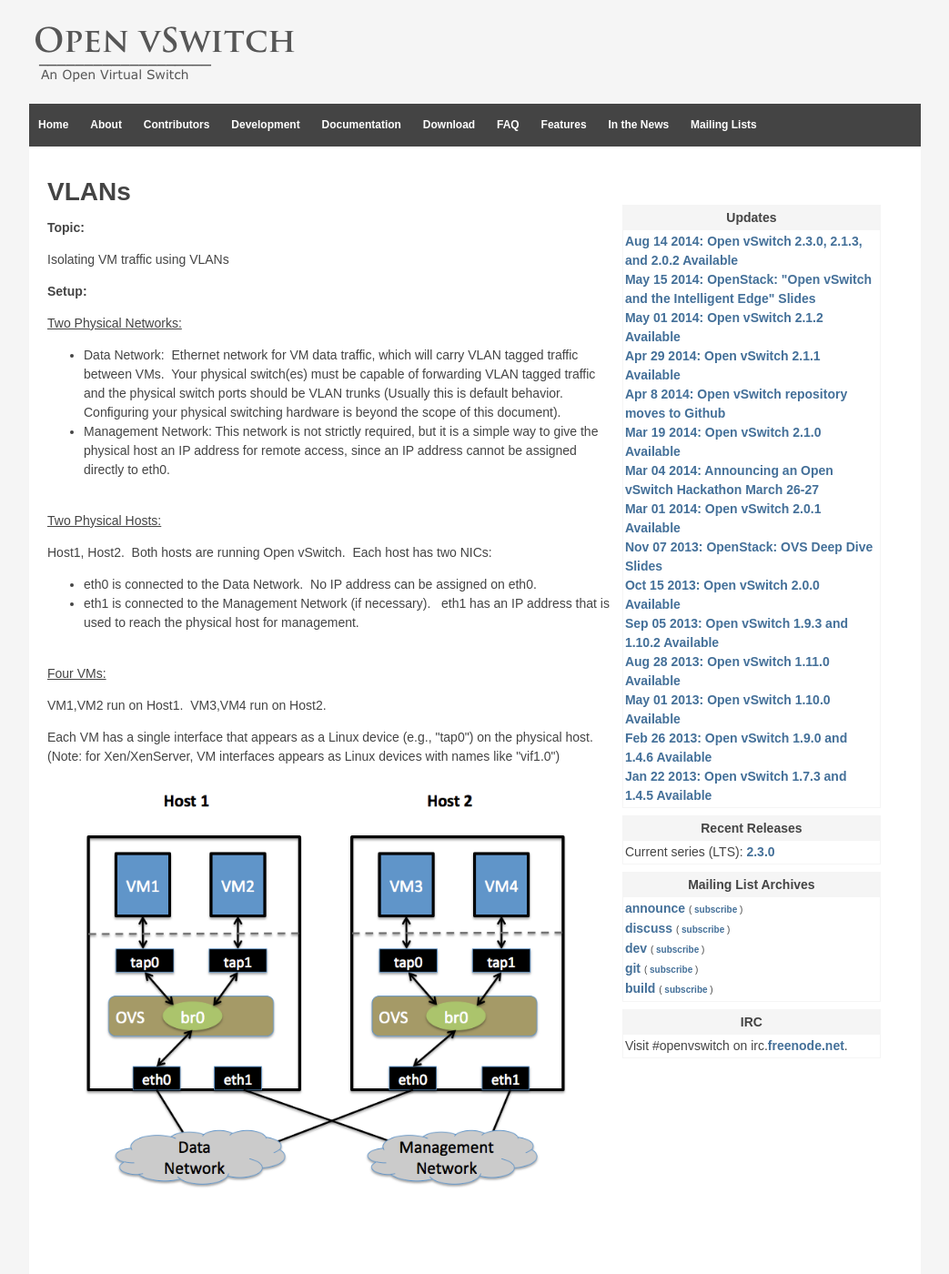
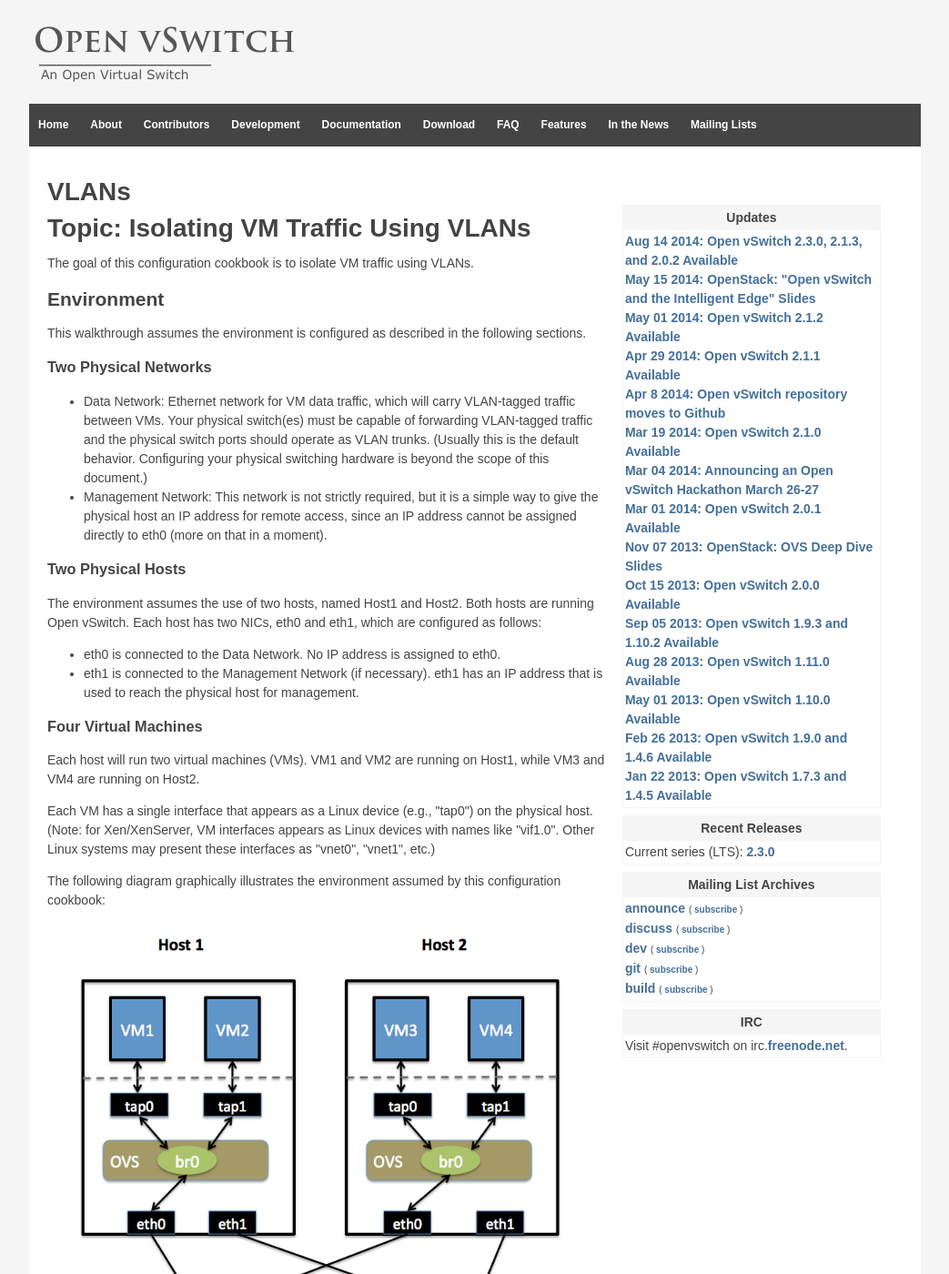
Before and after one commit to openvswitch/openvswitch.github.io, a Jekyll site: the page built from support/config-cookbooks/vlan-configuration-cookbook/index.html, in a window 1280 px wide and 1400 px high. Shown: the whole window at 91% size, without its empty margins (118-1161 px from the left). Built offline with Jekyll 4.4.1, drawn with Linux system fonts in a browser that asks for light colours; some of the changed text lies outside the part shown.

Commit message:
Updated VLAN configuration cookbook
As part of expanding the configuration cookbook content, I revised the VLAN configuration cookbook to clean up the formatting and make it more readable.

```diff
--- a/support/config-cookbooks/vlan-configuration-cookbook/index.html
+++ b/support/config-cookbooks/vlan-configuration-cookbook/index.html
@@ -21,52 +21,89 @@
 tags: []
 comments: []
 ---
-<p><strong>Topic: </strong></p>
-<p>Isolating VM traffic using VLANs</p>
-<p><strong>Setup: </strong></p>
-<p><span style="text-decoration: underline;">Two Physical Networks:</span></p>
+<h1>Topic: Isolating VM Traffic Using VLANs</h1>
+
+<p>The goal of this configuration cookbook is to isolate VM traffic using VLANs.</p>
+
+<h2>Environment</h2>
+
+<p>This walkthrough assumes the environment is configured as described in the following sections.</p>
+
+<h3>Two Physical Networks</h3>
+
 <ul>
-<li>Data Network:&nbsp; Ethernet network for VM data traffic, which will carry VLAN tagged traffic between VMs.&nbsp; Your physical switch(es) must be capable of forwarding VLAN tagged traffic and the physical switch ports should be VLAN trunks (Usually this is default behavior.&nbsp; Configuring your physical switching hardware is beyond the scope of this document).</li>
-<li>Management Network: This network is not strictly required, but it is a simple way to give the physical host an IP address for remote access, since an IP address cannot be assigned directly to eth0.&nbsp; <strong><br />
-</strong></li>
-</ul><br />
-<span style="text-decoration: underline;">Two Physical Hosts:</span>
-<p>Host1, Host2.&nbsp; Both hosts are running Open vSwitch.&nbsp; Each host has two NICs:</p>
+<li>Data Network: Ethernet network for VM data traffic, which will carry VLAN-tagged traffic between VMs. Your physical switch(es) must be capable of forwarding VLAN-tagged traffic and the physical switch ports should operate as VLAN trunks. (Usually this is the default behavior. Configuring your physical switching hardware is beyond the scope of this document.)</li>
+<li>Management Network: This network is not strictly required, but it is a simple way to give the physical host an IP address for remote access, since an IP address cannot be assigned directly to eth0 (more on that in a moment).</li>
+</ul>
+
+<h3>Two Physical Hosts</h3>
+
+<p>The environment assumes the use of two hosts, named Host1 and Host2. Both hosts are running Open vSwitch. Each host has two NICs, eth0 and eth1, which are configured as follows:</p>
+
 <ul>
-<li>eth0 is connected to the Data Network.&nbsp; No IP address can be assigned on eth0.</li>
-<li>eth1 is connected to the Management Network (if necessary).&nbsp;&nbsp; eth1 has an IP address that is used to reach the physical host for management.</li>
-</ul><br />
-<span style="text-decoration: underline;">Four VMs: </span>
-<p>VM1,VM2 run on Host1.&nbsp; VM3,VM4 run on Host2.</p>
-<p>Each VM has a single interface that appears as a Linux device (e.g., "tap0") on the physical host.&nbsp; (Note: for Xen/XenServer, VM interfaces appears as Linux devices with names like "vif1.0")</p>
-<p style="text-align: center;"><img class="size-full" title="2host-4vm" src="2host-4vm.png" alt="" /></p>
-<p style="text-align: left;"><a href="2host-4vm.png"><br />
-</a><a id="more"></a><a id="more-146"></a><br />
-<strong> </strong></p>
-<p style="text-align: left;"><strong>Goal: </strong><br />
-Isolate VMs using VLANs on the Data Network.<br />
-VLAN 1: VM1,VM3<br />
-VLAN 2: VM2,VM4</p>
-<p><strong>Configuration:</strong></p>
+<li>eth0 is connected to the Data Network. No IP address is assigned to eth0.</li>
+<li>eth1 is connected to the Management Network (if necessary). eth1 has an IP address that is used to reach the physical host for management.</li>
+</ul>
+
+<h3>Four Virtual Machines</h3>
+
+<p>Each host will run two virtual machines (VMs). VM1 and VM2 are running on Host1, while VM3 and VM4 are running on Host2.</p>
+
+<p>Each VM has a single interface that appears as a Linux device (e.g., "tap0") on the physical host. (Note: for Xen/XenServer, VM interfaces appears as Linux devices with names like "vif1.0". Other Linux systems may present these interfaces as "vnet0", "vnet1", etc.)</p>
+
+<p>The following diagram graphically illustrates the environment assumed by this configuration cookbook:</p>
+
+<p><a href="2host-4vm.png"><img class="size-full" title="2host-4vm" src="2host-4vm.png" alt="" /></a></p>
+
+<h2>Configuration Steps</h2>
+
 <p>Perform the following configuration on Host 1:</p>
-<p>Create an OVS bridge:</p>
-<blockquote>ovs-vsctl add-br br0</blockquote><br />
-<p>Add eth0 to the bridge (by default, all OVS ports are VLAN trunks, so eth0 will pass all VLANs):</p>
-<blockquote>ovs-vsctl add-port br0 eth0</blockquote><br />
-<p>Add VM1 as an "access port" on VLAN 1:</p>
-<blockquote>ovs-vsctl add-port br0 tap0 tag=1</blockquote><br />
-<p>Add VM2 on VLAN 2:</p>
-<blockquote>ovs-vsctl add-port br0 tap1 tag=2</blockquote><br />
-<p>On Host 2, repeat the same configuration to setup a bridge with eth0 as a trunk:</p>
-<blockquote><p>ovs-vsctl add-br br0</p>
-ovs-vsctl add-port br0 eth0</blockquote><br />
-<p>Add VM3 to VLAN 1:</p>
-<blockquote>ovs-vsctl add-port br0 tap0 tag=1</blockquote><br />
-<p>Add VM4 to VLAN 2:</p>
-<blockquote>ovs-vsctl add-port br0 tap1 tag=2</blockquote><br />
-<p><!--more--><strong> </strong></p>
-<p><strong>Trouble-Shooting: </strong></p>
-<p>Ping from VM1 to VM3, this should succeed.</p>
-<p>Ping from VM2 to VM4, this should succeed.</p>
-<p>Ping from VM1/VM3 to VM2/VM4, this should not succeed (unless you have a router configured to forward between the VLANs, in which case, packets arriving at VM3 should have the source MAC address of the router, not of VM1).</p>
+
+<ol>
+<li><p>Create an OVS bridge:</p>
+
+<p><code>ovs-vsctl add-br br0</code></p></li>
+
+<li><p>Add eth0 to the bridge (by default, all OVS ports are VLAN trunks, so eth0 will pass all VLANs):</p>
+
+<p><code>ovs-vsctl add-port br0 eth0</code></p>
+
+<p>Note that when you add eth0 to the OVS bridge, any IP addresses that might have been assigned to eth0 stop working. IP address assigned to eth0 should be migrated to a different interface before adding eth0 to the OVS bridge. This is the reason for the separate management connection via eth1.</p></li>
+
+<li><p>Add VM1 as an "access port" on VLAN 100. This means that traffic coming into OVS from VM1 will be untagged and considered part of VLAN 100:</p>
+
+<p><code>ovs-vsctl add-port br0 tap0 tag=100</code></p></li>
+
+<li><p>Add VM2 on VLAN 200.</p>
+
+<p><code>ovs-vsctl add-port br0 tap1 tag=200</code></p></li>
+</ol>
+
+<p>Repeat these steps on Host 2:</p>
+
+<ol>
+<li><p>Setup a bridge with eth0 as a VLAN trunk:</p>
+
+<p><code>ovs-vsctl add-br br0
+ovs-vsctl add-port br0 eth0</code></p></li>
+
+<li><p>Add VM3 to VLAN 100:</p>
+
+<p><code>ovs-vsctl add-port br0 tap0 tag=100</code></p></li>
+
+<li><p>Add VM4 to VLAN 200:</p>
+
+<p><code>ovs-vsctl add-port br0 tap1 tag=200</code></p></li>
+</ol>
+
+<h2>Testing</h2>
+
+<p>Pings from VM1 to VM3 should succeed, as these two VMs are on the same VLAN.</p>
+
+<p>Pings from VM2 to VM4 should also succeed, since these VMs are also on the same VLAN as each other.</p>
+
+<p>Pings from VM1/VM3 to VM2/VM4 should not succeed, as these VMs are on different VLANs. If you have a router configured to forward between the VLANs, then pings will work, but packets arriving at VM3 should have the source MAC address of the router, not of VM1.</p>
+
+<h2>Questions/Corrections</h2>
+
 <p>If you have problems with this cookbook entry, please send them to the OVS <a href="http://mail.openvswitch.org/mailman/listinfo/discuss_openvswitch.org">discuss email list</a>.</p>
```
